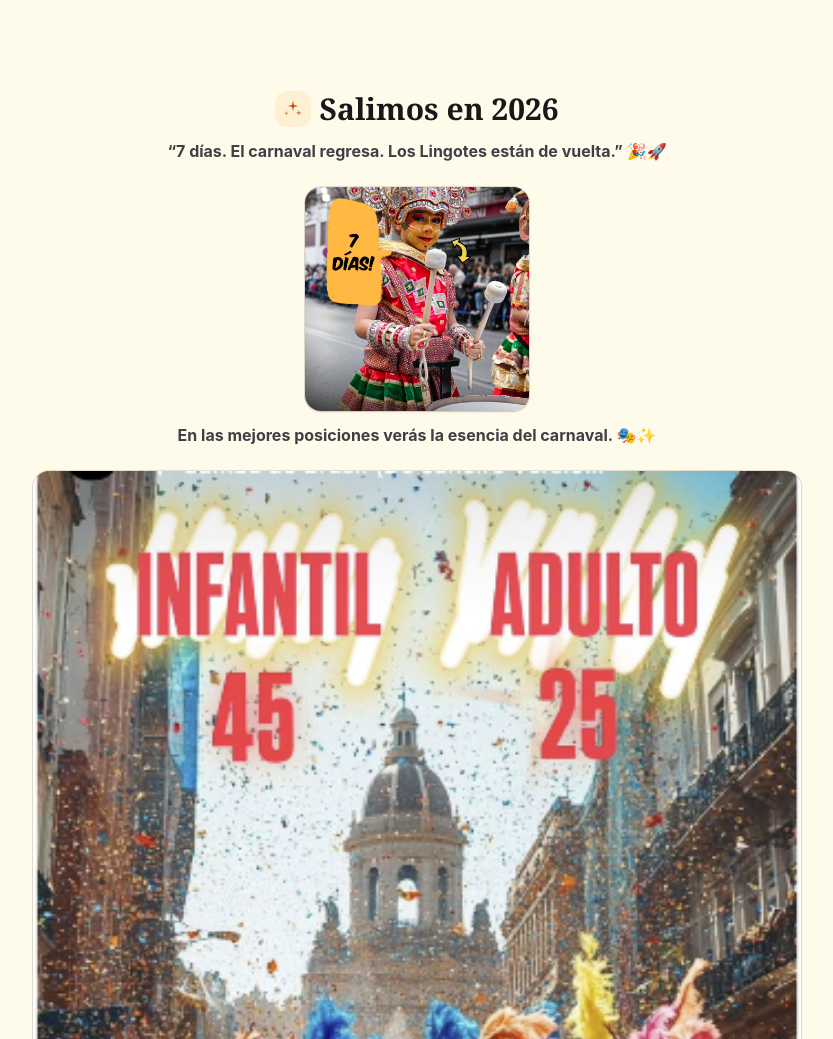
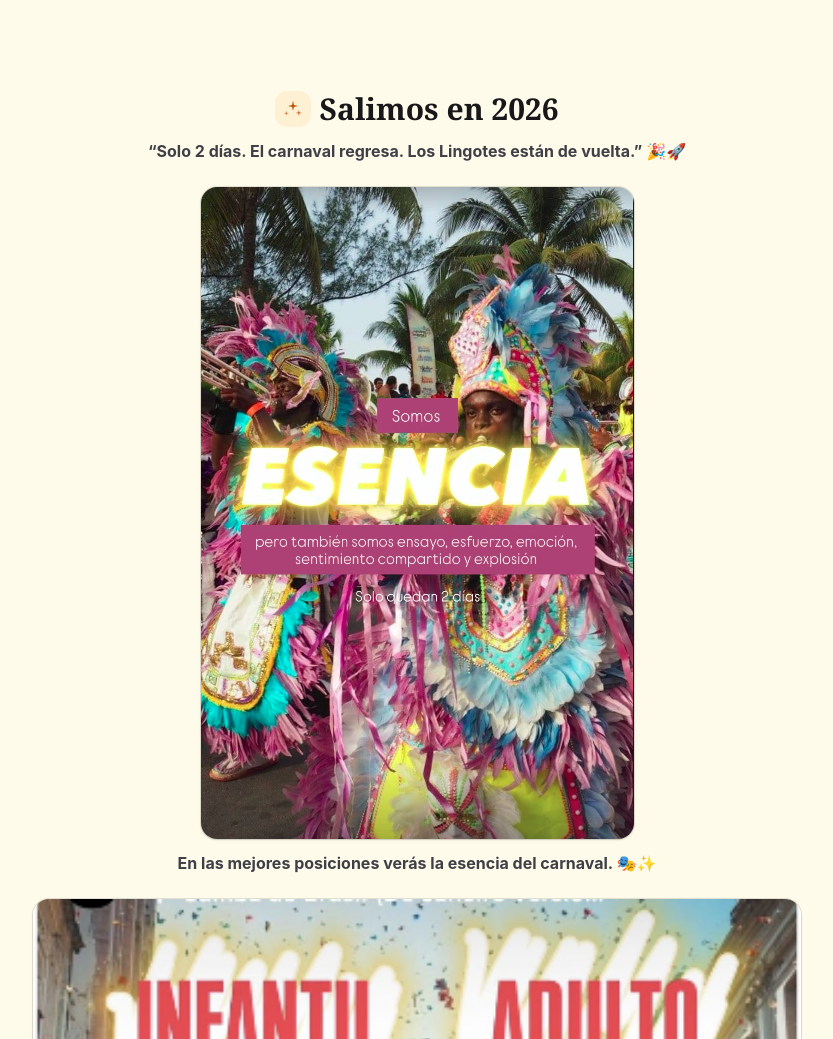
Before and after one commit to JavyProgrameitor/los-lingotes-web, an Astro site: page / in a window 1280 px wide. Shown: the part 1100-2139 px from the top of the page, without its empty margins (223-1056 px from the left). Built offline with nearby package versions, Linux system fonts and the light colour scheme; Astro itself is replaced by a stand-in of ours.

Commit message:
New update for two days.

```diff
--- a/src/components/Salimos.astro
+++ b/src/components/Salimos.astro
@@ -17,14 +17,14 @@ import SparkleIcon from "../icons/SparkleIcon.astro";
       Salimos en 2026
     </h2>
     <p class="mt-3 font-bold text-zinc-700 dark:text-zinc-300">
-      “7 días. El carnaval regresa. Los Lingotes están de vuelta.” 🎉🚀
+      “Solo 2 días. El carnaval regresa. Los Lingotes están de vuelta.” 🎉🚀
     </p>
     <div class="mt-6 flex items-center justify-center">
       <figure class="max-w-3xl">
         <img
-          src="/salimos/faltan7dias.png"
+          src="/salimos/solo2dias.png"
           alt="faltan 7 días para el carnaval de los lingotes"
-          class="h-56 w-56 rounded-2xl object-cover ring-1 ring-black/10 shadow-sm dark:ring-white/10"
+          class="rounded-2xl object-cover ring-1 ring-black/10 shadow-sm dark:ring-white/10"
           loading="lazy"
           decoding="async"
         />
```
Also changed, not shown: public/salimos/solo2dias.png (added).
